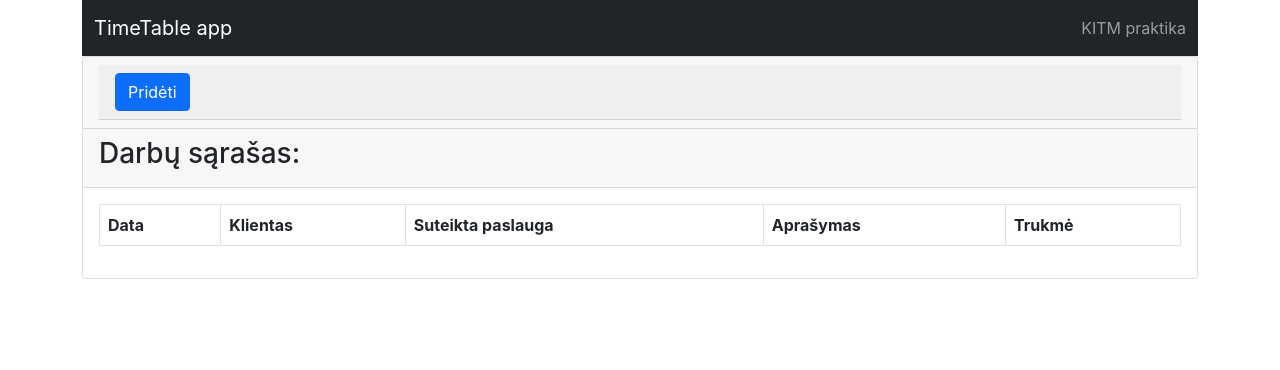
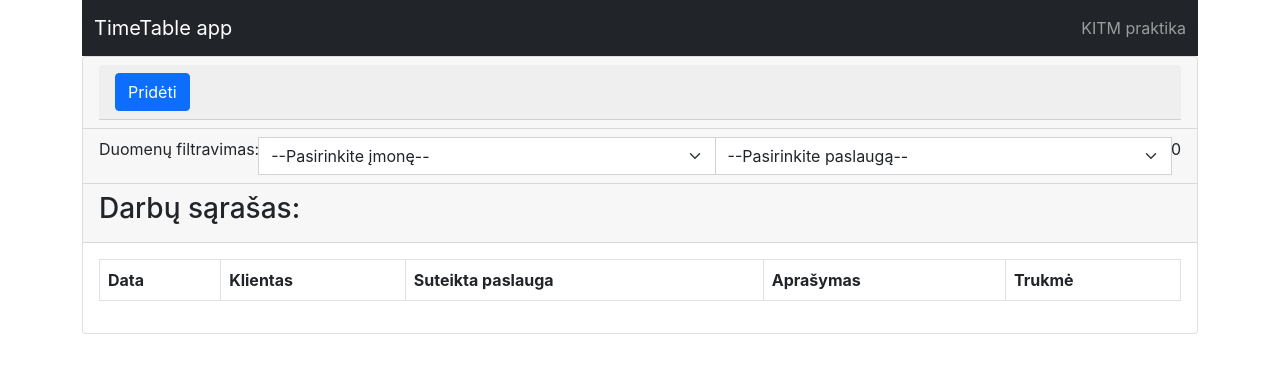
Before and after one commit to martynasKITM/time-table, a React (Create React App) app: page / in a window 1280 px wide. Shown: the top 370 px of the page. Built offline with nearby package versions, Linux system fonts and the light colour scheme.

Commit message:
Add filter

```diff
--- a/package.json
+++ b/package.json
@@ -15,7 +15,7 @@
     "web-vitals": "^1.1.2"
   },
   "scripts": {
-    "start": "react-scripts start",
+    "start": "react-scripts --openssl-legacy-provider start",
     "build": "react-scripts build",
     "test": "react-scripts test",
     "eject": "react-scripts eject"
--- /dev/null
+++ b/src/components/Filter.jsx
@@ -0,0 +1,45 @@
+import {Form} from "react-bootstrap";
+import {Button} from "react-bootstrap";
+import React, {useEffect, useState} from "react";
+import Companies from "./companies/Companies";
+import  Services from "./services/Services"
+const Filter = (props)=>{
+    const [search, setSearch] = useState({})
+
+    const handleChange = (e)=>{
+        setSearch(
+            {
+                ...search,
+                [e.target.name]:e.target.value
+            }
+        )
+    }
+
+    useEffect(()=>{
+        props.criteria(search)
+    },[search])
+
+    const resetFilter = ()=>{
+        setSearch({})
+    }
+
+    return(
+        <div className="input-group">
+            <div><label>Duomenų filtravimas:</label></div>
+            <Form.Select name="company" defaultValue="--Pasirinkite įmonę--" onChange={handleChange}>
+                <option  disabled>--Pasirinkite įmonę--</option>
+                <Companies/>
+            </Form.Select>
+            <Form.Select name="service" defaultValue="--Pasirinkite paslaugą--" onChange={handleChange}>
+                <option  disabled>--Pasirinkite paslaugą--</option>
+                <Services/>
+            </Form.Select>
+            <div>
+                {Object.keys(search).length && <Button variant="primary" type="reset" onClick={resetFilter}>Valyti</Button>}
+            </div>
+        </div>
+    )
+
+}
+
+export default Filter
--- a/src/components/Work.jsx
+++ b/src/components/Work.jsx
@@ -19,8 +19,7 @@ const Work = (props)=>{
             <td>{props.company}</td>
             <td>{props.service}</td>
             <td>{props.description}</td>
-            <td>{props.timeFrom}</td>
-            <td>{props.timeTo}</td>
+            <td>{diff(props.timeFrom, props.timeTo)}</td>
         </tr>
     )
 }
--- /dev/null
+++ b/src/components/WorkTable.jsx
@@ -0,0 +1,40 @@
+import {Card, Table} from "react-bootstrap";
+import Work from "./Work";
+import React from "react";
+
+const WorkTable = (props)=>{
+return(
+    <>
+    <Card.Header><h3>Darbų sąrašas:</h3></Card.Header>
+    <Card.Body>
+        <Table striped bordered hover>
+            <thead>
+            <tr>
+                <th>Data</th>
+                <th>Klientas</th>
+                <th>Suteikta paslauga</th>
+                <th>Aprašymas</th>
+                <th>Trukmė</th>
+            </tr>
+            </thead>
+            <tbody>
+            {!!props.works.length && props.works.map((w, i)=><Work
+                key={i} date={w.date}
+                company={w.company}
+                service={w.service}
+                description={w.description}
+                timeFrom = {w.timeFrom}
+                timeTo={w.timeTo}
+            />)}
+            </tbody>
+        </Table>
+    </Card.Body>
+    </>
+)
+
+
+
+
+}
+
+export default WorkTable
--- a/src/components/Works.jsx
+++ b/src/components/Works.jsx
@@ -1,13 +1,15 @@
 import React, {useState} from "react";
 import AddWork from "./AddWork";
 import {Card} from "react-bootstrap";
-import {Table} from "react-bootstrap";
 import {Button} from "react-bootstrap";
-import Work from "./Work";
+import WorkTable from "./WorkTable";
+import Filter from "./Filter";
+
 
 const Works  = (props)=>{
     const [addWork,setAddWork] = useState(false)
     const[works, setWorks] = useState([])
+    const [filterCriteria, setFilterCriteria] = useState({});
 
     const closeFormHandler = ()=>{
         setAddWork(false)
@@ -20,7 +22,12 @@ const Works  = (props)=>{
         props.status(true)
         closeFormHandler()
     }
-    console.log(works)
+
+    const filterHandler = (criteria)=>{
+        setFilterCriteria(criteria)
+    }
+
+    console.log(filterCriteria)
     return(
         <>
             {(addWork) && <AddWork onSave={onSaveWorkHandler}/>}
@@ -31,30 +38,10 @@ const Works  = (props)=>{
                     <Button className="btn btn-primary" onClick={()=>{setAddWork(true)}}>Pridėti</Button>}
                 </Card.Header>
             </Card.Header>
-            <Card.Header><h3>Darbų sąrašas:</h3></Card.Header>
-            <Card.Body>
-                <Table striped bordered hover>
-                    <thead>
-                    <tr>
-                        <th>Data</th>
-                        <th>Klientas</th>
-                        <th>Suteikta paslauga</th>
-                        <th>Aprašymas</th>
-                        <th>Trukmė</th>
-                    </tr>
-                    </thead>
-                    <tbody>
-                    {!!works.length && works.map((w, i)=><Work
-                        key={i} date={w.date}
-                        company={w.company}
-                        service={w.service}
-                        description={w.description}
-                        timeFrom = {w.timeFrom}
-                        timeTo={w.timeTo}
-                    />)}
-                    </tbody>
-                </Table>
-            </Card.Body>
+            <Card.Header>
+                <Filter criteria={filterHandler}/>
+            </Card.Header>
+            <WorkTable works={works}/>
         </Card>
         </>
     )
```
Also changed, not shown: 1 other file (tests, documents, lock files or other folders).
